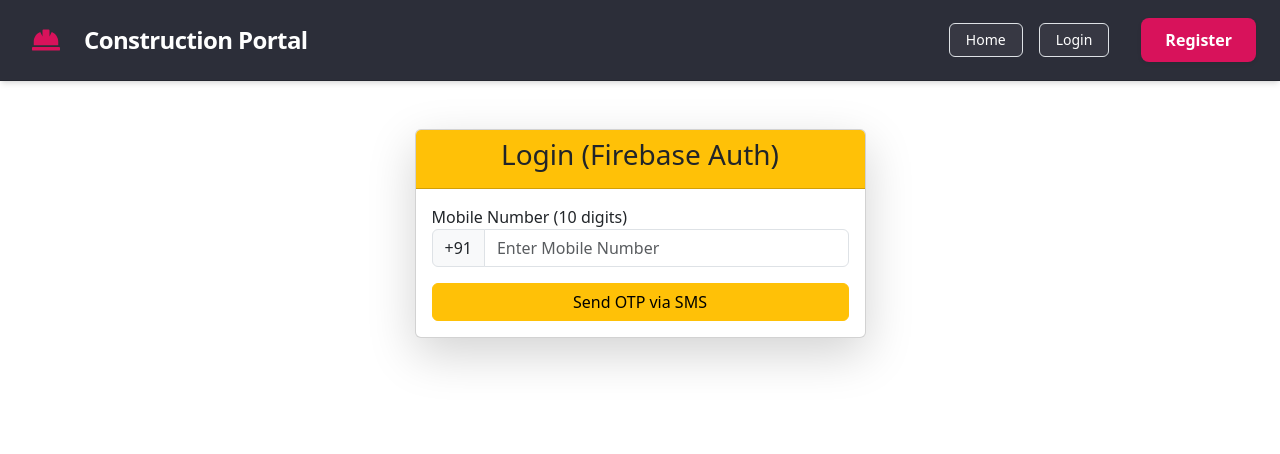
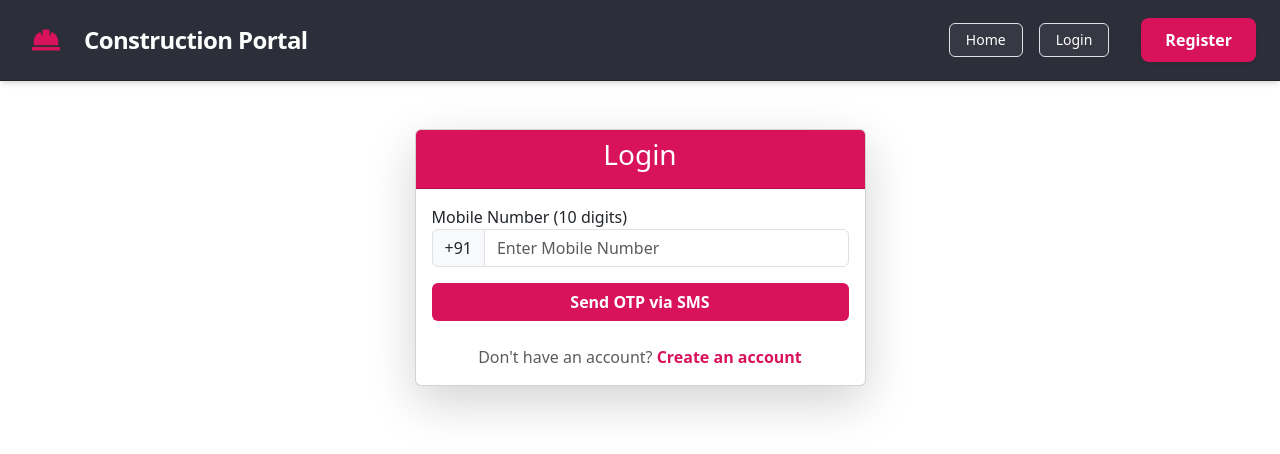
Before and after one commit to DineshSivalanka/Construction-Worker-Saftey-Employment-Portal, a React (Vite) app in the folder Construction_Project_Frontend/: page /login in a window 1280 px wide. Shown: the top 454 px of the page. Built offline with nearby package versions, Linux system fonts and the light colour scheme; no server answers.

Commit message:
change authentication pages css

```diff
--- a/Construction_Project_Frontend/src/components/Navbar.jsx
+++ b/Construction_Project_Frontend/src/components/Navbar.jsx
@@ -56,6 +56,7 @@ function Navbar() {
                 <NavLink to="/">Home</NavLink>
                 <NavLink to="/login">Login</NavLink>
                 <Link
+                  to="/register"
                   style={{ textDecoration: 'none' }}
                   className="ml-4 px-6 py-2.5 bg-[#D8125B] text-white font-bold rounded-lg shadow-sm hover:bg-[#D8125B]/80 hover:shadow-md transition-all duration-300 transform hover:-translate-y-0.5 no-underline"
                 >
--- a/Construction_Project_Frontend/src/pages/Login.jsx
+++ b/Construction_Project_Frontend/src/pages/Login.jsx
@@ -1,5 +1,5 @@
 import { useState, useEffect } from "react";
-import { useNavigate } from "react-router-dom";
+import { useNavigate, Link } from "react-router-dom";
 import Navbar from "../components/Navbar";
 import { auth } from "../firebase";
 import { RecaptchaVerifier, signInWithPhoneNumber } from "firebase/auth";
@@ -121,8 +121,8 @@ function Login() {
                 <div className="row justify-content-center">
                     <div className="col-md-5">
                         <div className="card shadow-lg">
-                            <div className="card-header bg-warning text-center">
-                                <h3>Login (Firebase Auth)</h3>
+                            <div className="card-header text-center text-white" style={{ backgroundColor: '#D8125B' }}>
+                                <h3>Login</h3>
                             </div>
                             <div className="card-body">
                                 <div className="mb-3">
@@ -142,7 +142,7 @@ function Login() {
                                 <div id="recaptcha-container"></div>
 
                                 {!otpSent ? (
-                                    <button className="btn btn-warning w-100" onClick={sendOtpHandler}>
+                                    <button className="btn w-100 text-white fw-bold" style={{ backgroundColor: '#D8125B' }} onClick={sendOtpHandler}>
                                         Send OTP via SMS
                                     </button>
                                 ) : (
@@ -157,11 +157,18 @@ function Login() {
                                                 onChange={(e) => setOtp(e.target.value)}
                                             />
                                         </div>
-                                        <button className="btn btn-success w-100" onClick={verifyOtpHandler}>
+                                        <button className="btn w-100 text-white fw-bold" style={{ backgroundColor: '#D8125B' }} onClick={verifyOtpHandler}>
                                             Verify & Login
                                         </button>
                                     </>
                                 )}
+
+                                <div className="mt-4 text-center">
+                                    <span className="text-muted">Don't have an account? </span>
+                                    <Link to="/register" style={{ color: '#D8125B', fontWeight: 'bold', textDecoration: 'none' }}>
+                                        Create an account
+                                    </Link>
+                                </div>
                             </div>
                         </div>
                     </div>
--- a/Construction_Project_Frontend/src/pages/Register.jsx
+++ b/Construction_Project_Frontend/src/pages/Register.jsx
@@ -1,5 +1,5 @@
 import { useState, useEffect } from "react";
-import { useNavigate } from "react-router-dom";
+import { useNavigate, Link } from "react-router-dom";
 import Navbar from "../components/Navbar";
 import { auth } from "../firebase";
 import { RecaptchaVerifier, signInWithPhoneNumber } from "firebase/auth";
@@ -114,7 +114,7 @@ function Register() {
         <div className="row justify-content-center mt-5">
           <div className="col-md-5">
             <div className="card shadow-lg border-0">
-              <div className="card-header bg-warning text-dark text-center">
+              <div className="card-header text-center text-white" style={{ backgroundColor: '#D8125B' }}>
                 <h3>Register</h3>
               </div>
               <div className="card-body">
@@ -155,7 +155,8 @@ function Register() {
 
                   {!otpSent ? (
                     <button
-                      className="btn btn-warning w-100 fw-bold"
+                      className="btn w-100 text-white fw-bold"
+                      style={{ backgroundColor: '#D8125B' }}
                       onClick={sendOtpHandler}
                     >
                       Send OTP via SMS
@@ -174,7 +175,8 @@ function Register() {
                         />
                       </div>
                       <button
-                        className="btn btn-success w-100 fw-bold"
+                        className="btn w-100 text-white fw-bold"
+                        style={{ backgroundColor: '#D8125B' }}
                         onClick={verifyOtpAndRegister}
                       >
                         Verify & Register
@@ -182,6 +184,13 @@ function Register() {
                     </>
                   )}
                 </form>
+
+                <div className="mt-4 text-center">
+                  <span className="text-muted">Already have an account? </span>
+                  <Link to="/login" style={{ color: '#D8125B', fontWeight: 'bold', textDecoration: 'none' }}>
+                    Login
+                  </Link>
+                </div>
               </div>
             </div>
           </div>
--- a/Construction_Project_Frontend/src/styles/index.css
+++ b/Construction_Project_Frontend/src/styles/index.css
@@ -1,5 +1,5 @@
+@import url('https://fonts.googleapis.com/css2?family=Poppins:wght@300;400;500;600;700&display=swap');
 @import "tailwindcss";
-@import url('https://fonts.googleapis.com/css2?family=Poppins:wght@300;400;500;600;700&display=swap');
 
 :root {
   --primary-color: #D8125B; /* Orange */
```
